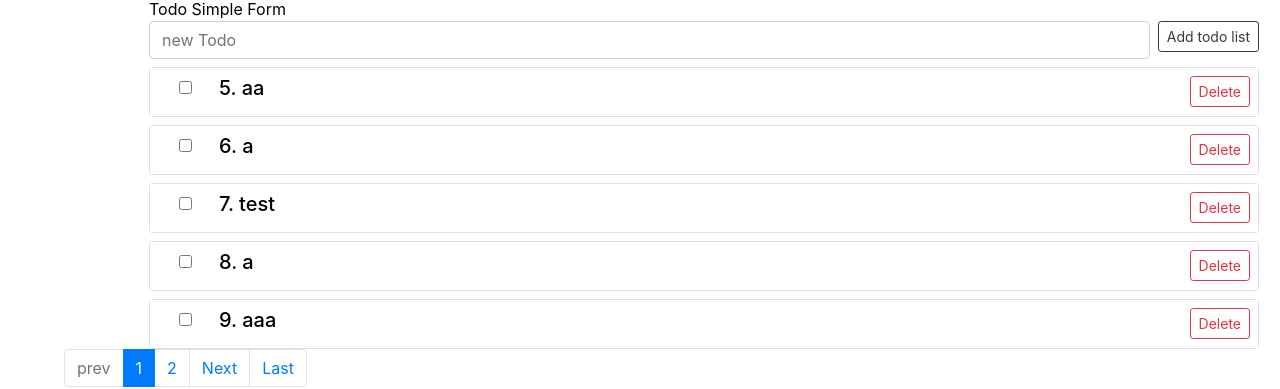
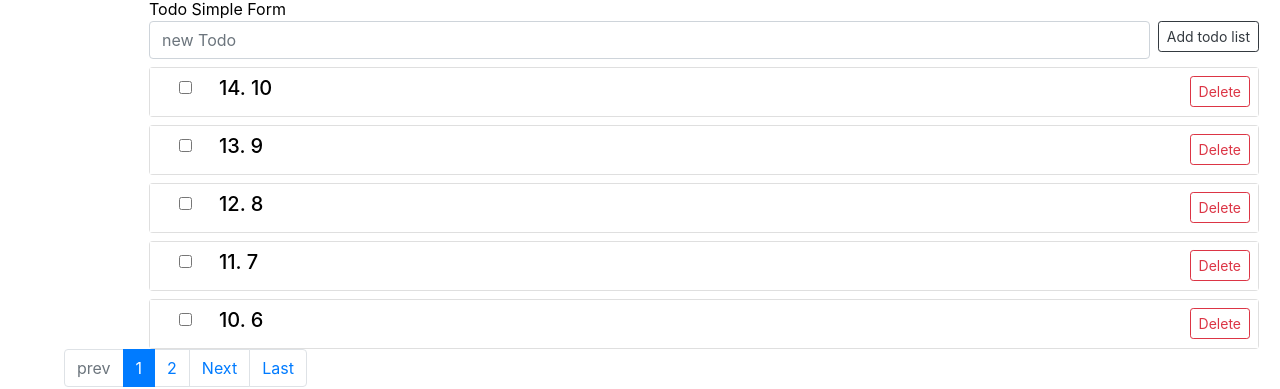
Before and after one commit to cheerdearhere/studyVue3, a Vue app: page / in a window 1280 px wide. Shown: the part 1855-2244 px from the top of the page. Built offline with nearby package versions, Linux system fonts and the light colour scheme; data requests are answered from the project's data file.

Commit message:
json db 정렬 변경

```diff
--- a/src/App.vue
+++ b/src/App.vue
@@ -157,7 +157,7 @@
         currentPage.value = page;
         error.value='';
         try{
-          const rs = await axios.get(`http://localhost:3000/todos?subject_like=${searchText.value}&_page=${currentPage.value}&_limit=${cnt}`);//json-server에서 사용하는 페이지네이션
+          const rs = await axios.get(`http://localhost:3000/todos?_sort=id&_order=desc&subject_like=${searchText.value}&_page=${currentPage.value}&_limit=${cnt}`);//json-server에서 사용하는 페이지네이션
           todoList.value = rs.data;
           totalCnt.value = rs.headers['x-total-count'];
         }catch (err){
@@ -182,7 +182,7 @@
           console.log(rs);
           alert(`데이터가 추가됨 \n id: ${rs.data.id}/ subject: ${rs.data.subject}`);
           //context.emit(데이터이름,데이터 obj)에서 전달받은 것
-          getTodos(currentPage.value);
+          getTodos(1);
         }).catch(err=>error.value=`Server error: 관리자에게 문의하세요 \n ${err}`);
       }
       const toggleTodo=async (idx)=>{
@@ -206,8 +206,7 @@
         axios.delete(`http://localhost:3000/todos/${id}`)
           .then(rs=>{
             todoList.value.splice(idx,1);
-            console.log(rs);
-            alert(`데이터가 삭제됨`);
+            alert(`데이터가 삭제됨(${rs.status})`);
           })
           .catch(err=>error.value=`Server error: 관리자에게 문의하세요 \n ${err}`);
       }
```
